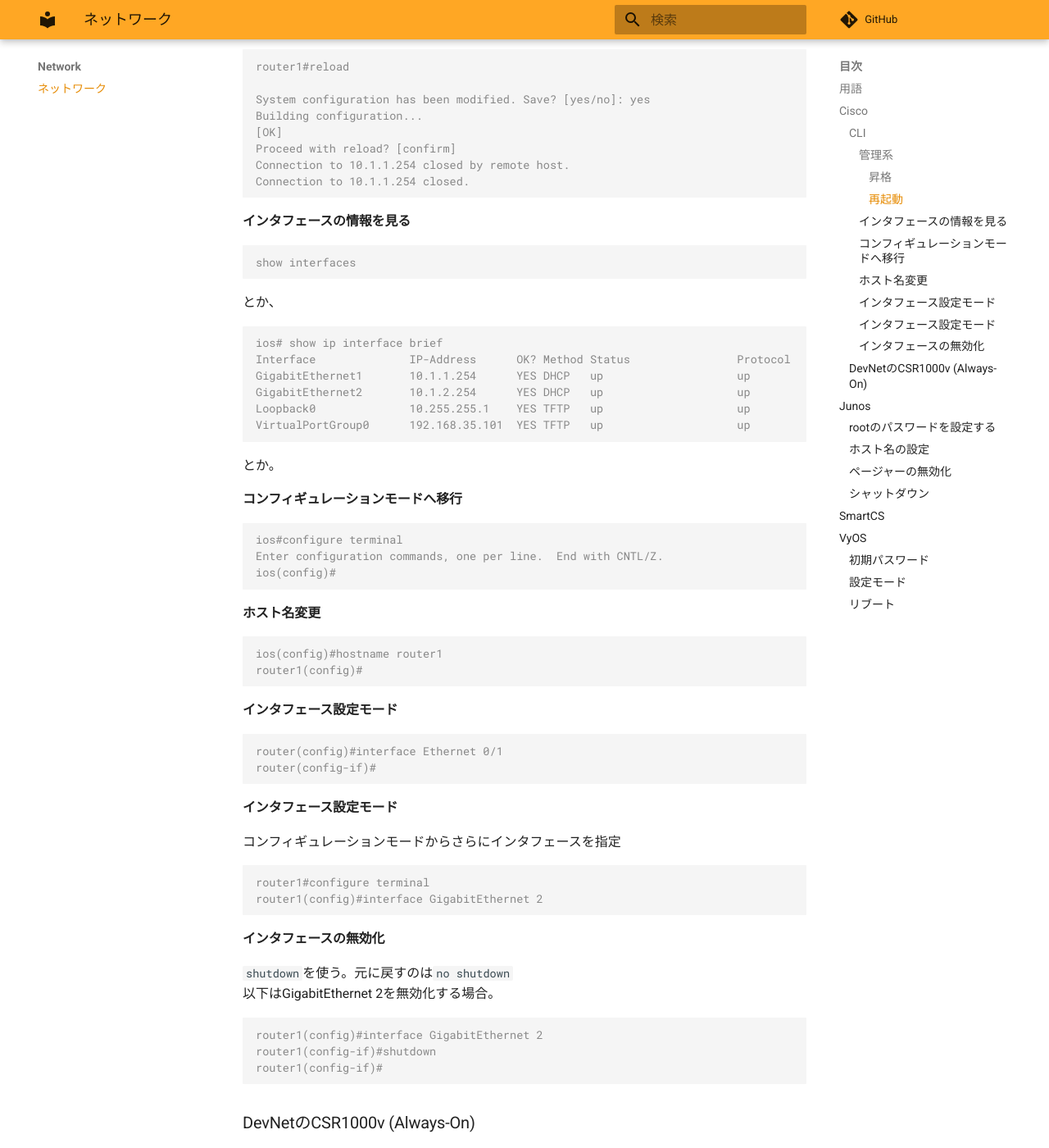
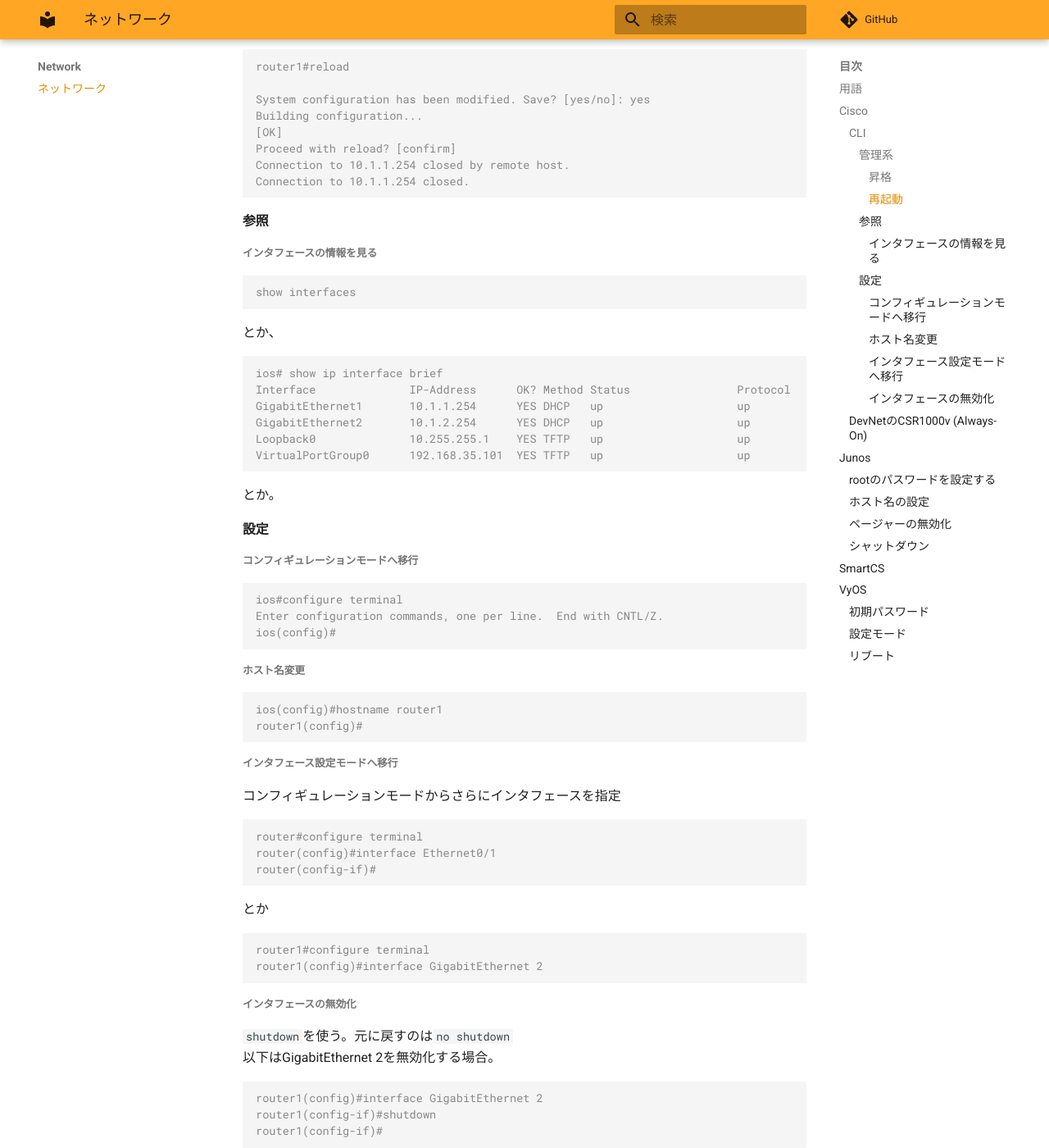
Before and after one commit to zaki-lknr/docs, an MkDocs documentation site: the page built from docs/Network/index.md, in a window 1280 px wide and 1400 px high, scrolled down 877 px. Shown: the whole window at 82% size. Built offline with MkDocs 1.6.1 and Material for MkDocs 9.7.7, drawn with Linux system fonts in a browser that asks for light colours; comment, search, counter and statistics services are not loaded.

Commit message:
update: network/cisco: 参照・設定をジャンル分け

````diff
--- a/docs/Network/index.md
+++ b/docs/Network/index.md
@@ -40,7 +40,9 @@ Connection to 10.1.1.254 closed by remote host.
 Connection to 10.1.1.254 closed.
 ```
 
-#### インタフェースの情報を見る
+#### 参照
+
+##### インタフェースの情報を見る
 
 ```console
 show interfaces
@@ -67,30 +71,31 @@ Enter configuration commands, one per line.  End with CNTL/Z.
 ios(config)#
 ```
 
-#### ホスト名変更
+##### ホスト名変更
 
 ```console
 ios(config)#hostname router1
 router1(config)#
 ```
 
-#### インタフェース設定モード
+##### インタフェース設定モードへ移行
+
+コンフィギュレーションモードからさらにインタフェースを指定
 
 ```console
-router(config)#interface Ethernet 0/1
+router#configure terminal
+router(config)#interface Ethernet0/1
 router(config-if)#
 ```
 
-#### インタフェース設定モード
-
-コンフィギュレーションモードからさらにインタフェースを指定
+とか
 
 ```console
 router1#configure terminal
 router1(config)#interface GigabitEthernet 2
 ```
 
-#### インタフェースの無効化
+##### インタフェースの無効化
 
 `shutdown`を使う。元に戻すのは`no shutdown`
 以下はGigabitEthernet 2を無効化する場合。
````
Also changed, not shown: other parts of docs/Network/index.md (+3 -1 lines).
